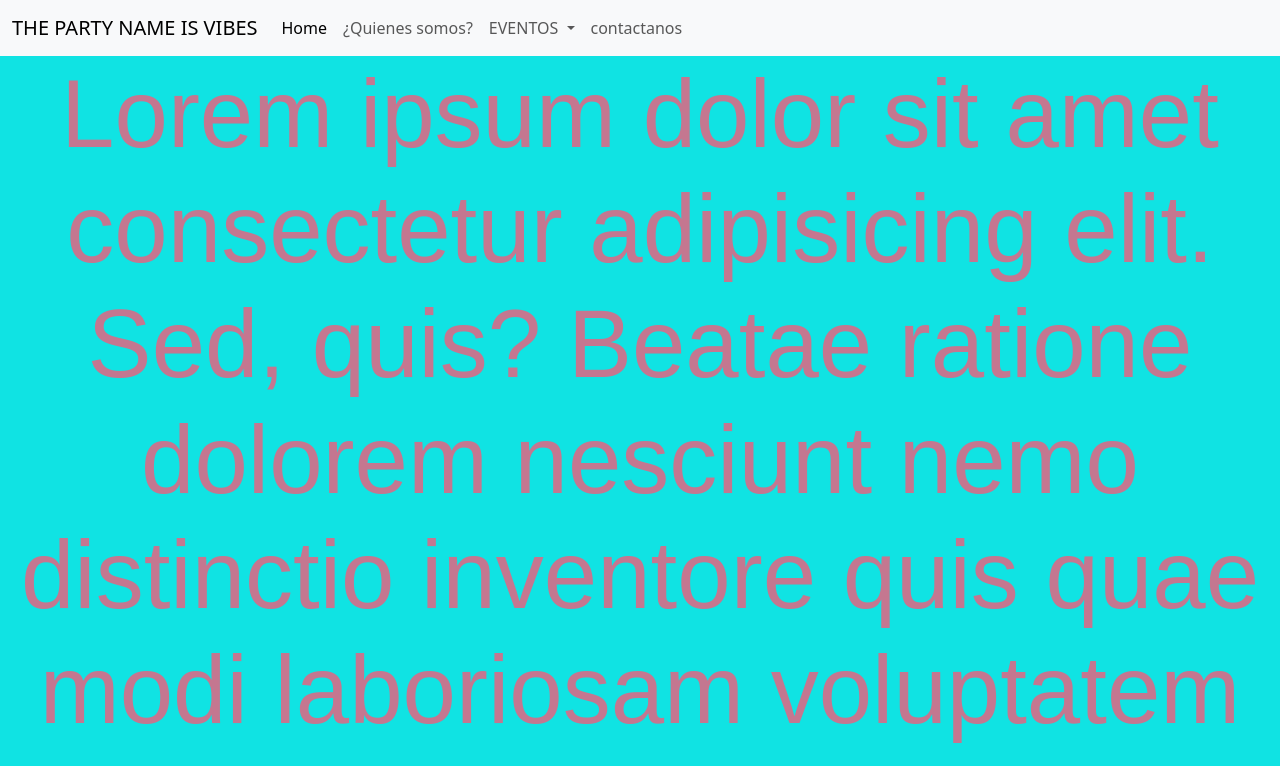
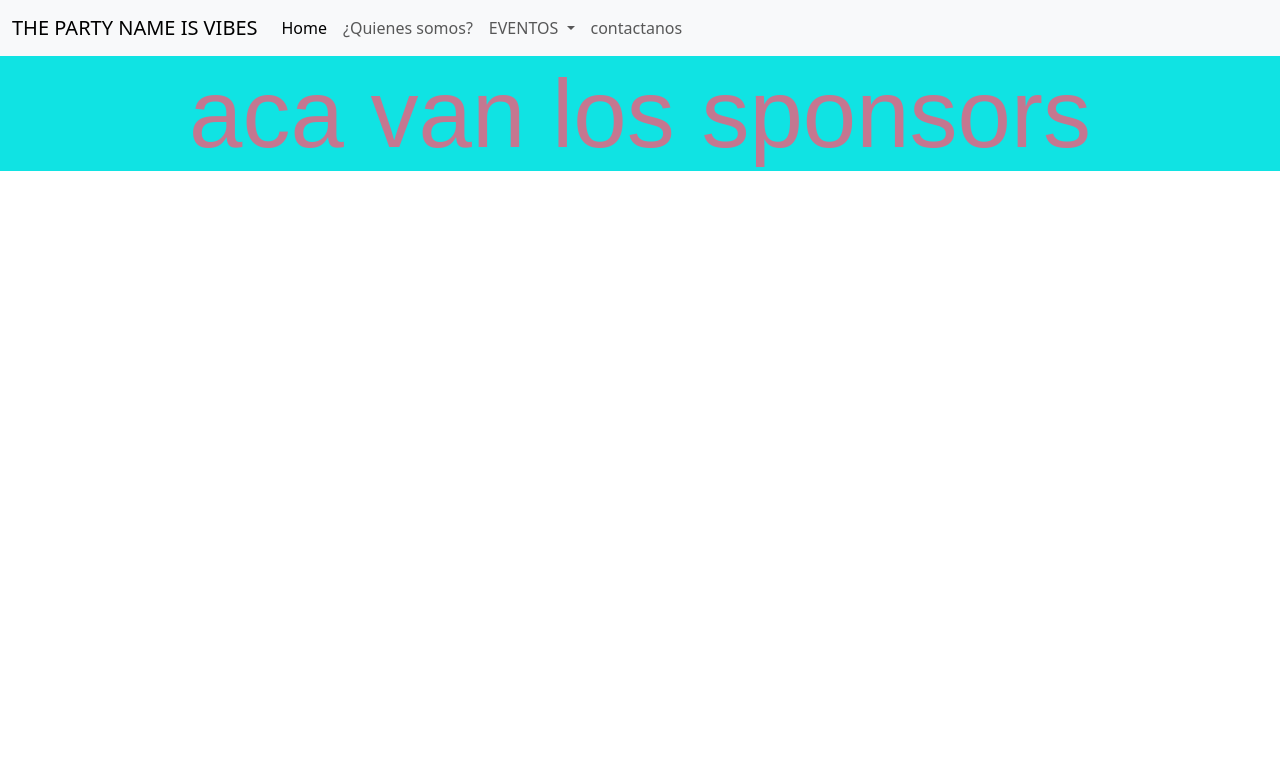
Before and after one commit to SilvestreBullrich/PROYECTOCODER, a plain HTML site: page sponsors.html in a window 1280 px wide. Shown: the top 766 px of the page. Drawn offline with nearby package versions, Linux system fonts and the light colour scheme.

Commit message:
commit 3

```diff
--- a/sponsors.html
+++ b/sponsors.html
@@ -41,7 +41,7 @@
   </nav>
 <body>
     <h1>
-        Lorem ipsum dolor sit amet consectetur adipisicing elit. Sed, quis? Beatae ratione dolorem nesciunt nemo distinctio inventore quis quae modi laboriosam voluptatem soluta eos quaerat tenetur id, corrupti repellat illum.
+        aca van los sponsors
     </h1>
 
     <script src="https://cdn.jsdelivr.net/npm/bootstrap@5.3.2/dist/js/bootstrap.bundle.min.js" integrity="sha384-C6RzsynM9kWDrMNeT87bh95OGNyZPhcTNXj1NW7RuBCsyN/o0jlpcV8Qyq46cDfL" crossorigin="anonymous"></script>
```
